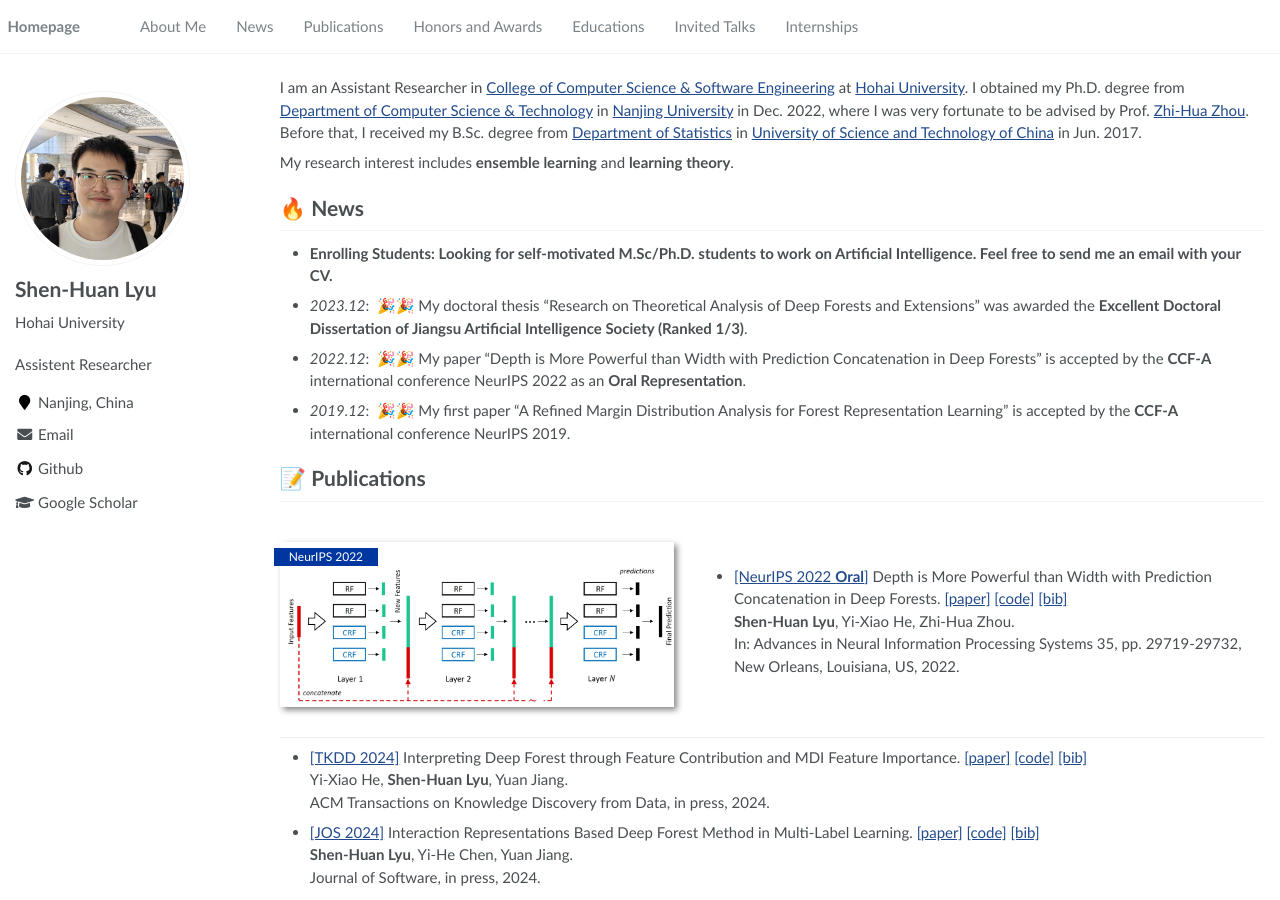
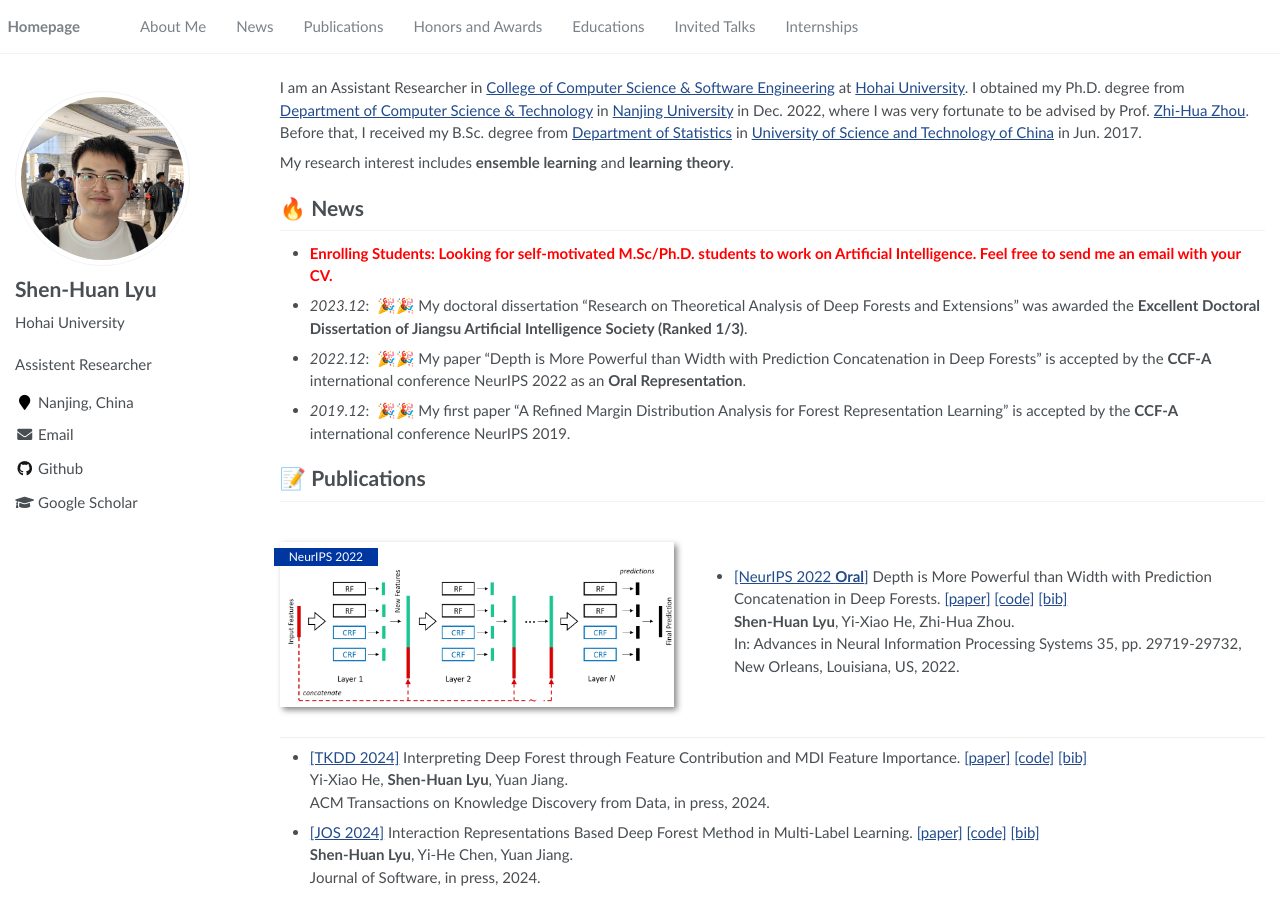
Before and after one commit to lyushenhuan/lyushenhuan.github.io, a Jekyll site: the page built from _pages/about.md, in a window 1280 px wide and 900 px high. Built offline with Jekyll 4.4.1, drawn with Linux system fonts in a browser that asks for light colours.

Commit message:
Update about.md

```diff
--- a/_pages/about.md
+++ b/_pages/about.md
@@ -22,8 +22,8 @@ I am an Assistant Researcher in [College of Computer Science & Software Engineer
 My research interest includes **ensemble learning** and **learning theory**.
 
 # 🔥 News
-- <b> Enrolling Students: Looking for self-motivated M.Sc/Ph.D. students to work on Artificial Intelligence. Feel free to send me an email with your CV. </b>
-- *2023.12*: &nbsp;🎉🎉 My doctoral thesis "Research on Theoretical Analysis of Deep Forests and Extensions" was awarded the **Excellent Doctoral Dissertation of Jiangsu Artificial Intelligence Society (Ranked 1/3)**.
+- <b><font color='red'> Enrolling Students: Looking for self-motivated M.Sc/Ph.D. students to work on Artificial Intelligence. Feel free to send me an email with your CV. </font></b>
+- *2023.12*: &nbsp;🎉🎉 My doctoral dissertation "Research on Theoretical Analysis of Deep Forests and Extensions" was awarded the **Excellent Doctoral Dissertation of Jiangsu Artificial Intelligence Society (Ranked 1/3)**.
 - *2022.12*: &nbsp;🎉🎉 My paper "Depth is More Powerful than Width with Prediction Concatenation in Deep Forests" is accepted by the **CCF-A** international conference NeurIPS 2022 as an **Oral Representation**.
 - *2019.12*: &nbsp;🎉🎉 My first paper "A Refined Margin Distribution Analysis for Forest Representation Learning" is accepted by the **CCF-A** international conference NeurIPS 2019.
 
```
